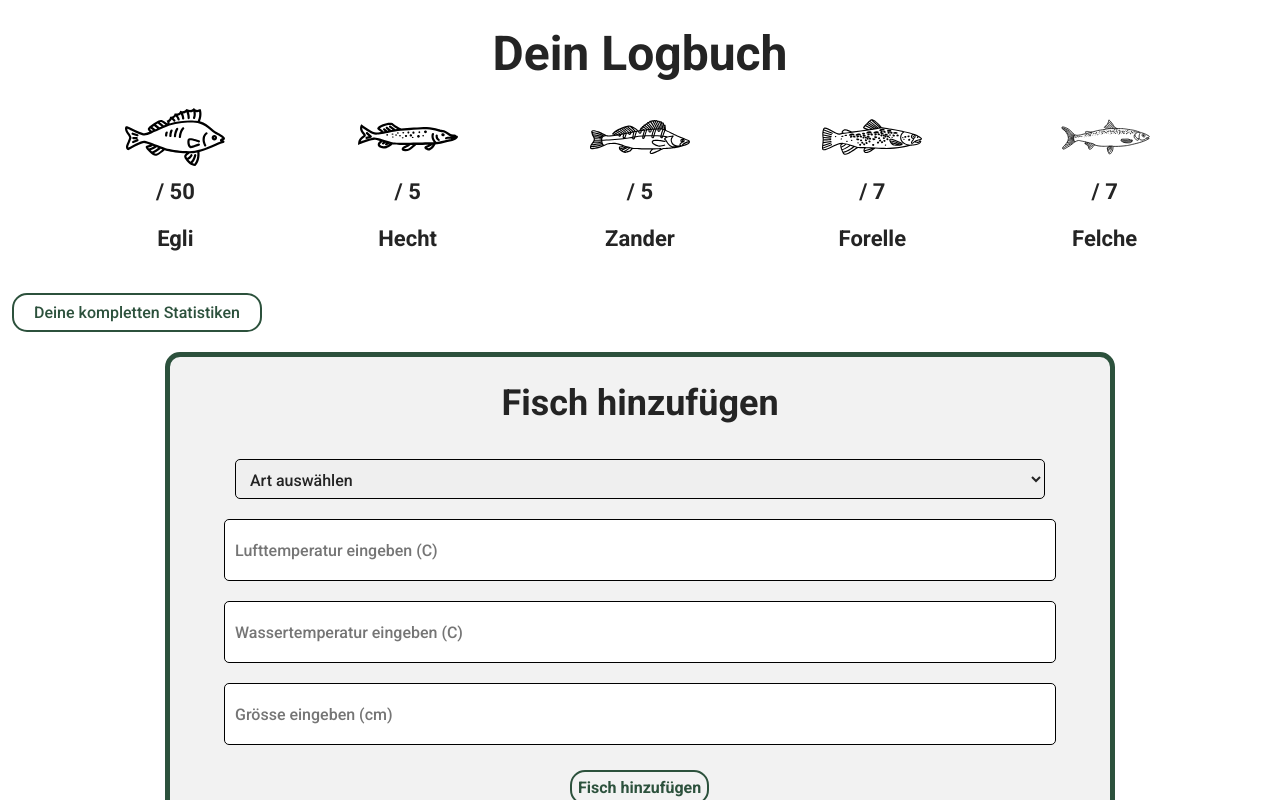
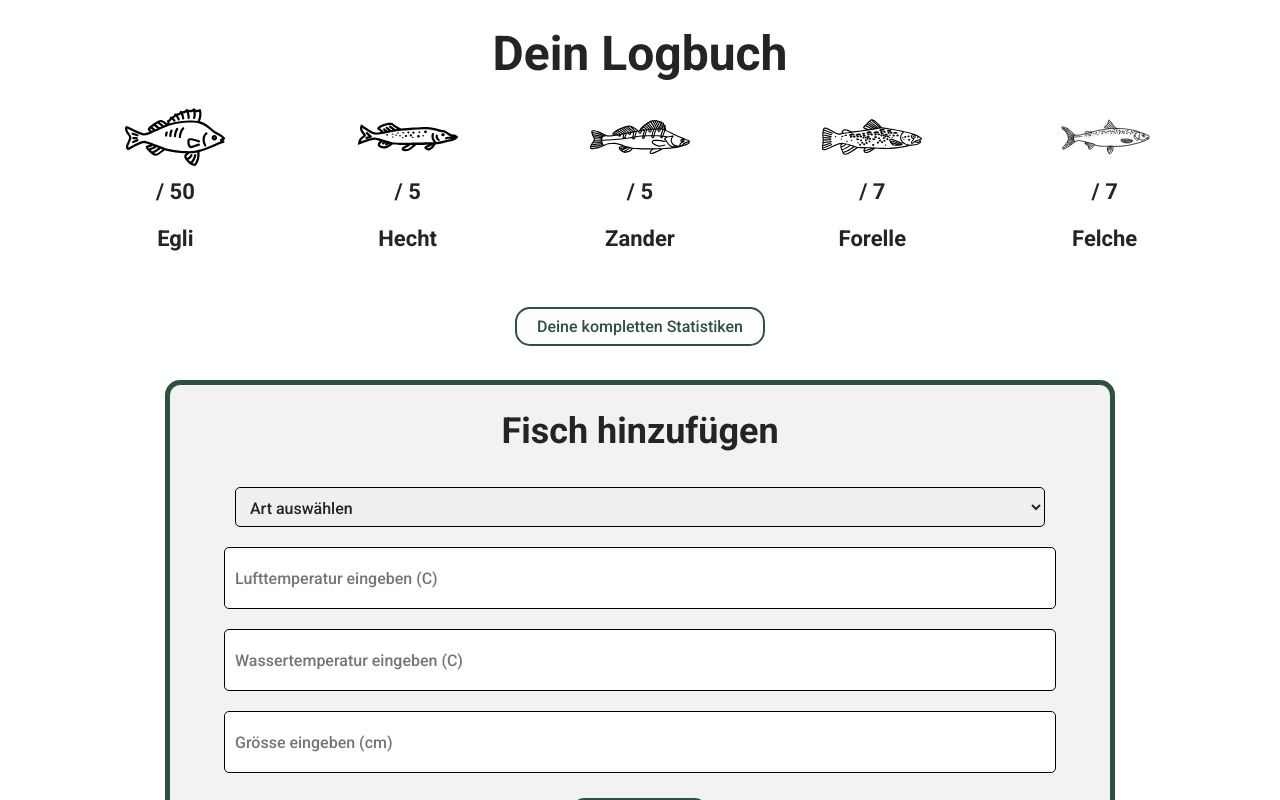
Before and after one commit to flaviodunlop/fischlogger, a Nuxt app: page /logger in a window 1280 px wide. Shown: the top 800 px of the page. Built offline with nearby package versions, Linux system fonts and the light colour scheme; no server answers.

Commit message:
fixed wrong placed css classes

```diff
--- a/assets/css/style.css
+++ b/assets/css/style.css
@@ -73,6 +73,62 @@ h2{
   transform: translateY(0);
 }
 
+.button_table_green {
+  background-color: transparent;
+  border: 2px solid var(--darkgreen);
+  border-radius: 15px;
+  color: var(--darkgreen);
+  padding: 8px 20px;
+  text-align: center;
+  text-decoration: none;
+  font-size: 16px;
+  margin: 4px 4px;
+  cursor: pointer;
+}
+
+.button_table_green:hover {
+  color: #fff;
+  background-color: var(--darkgreen);
+  box-shadow: rgba(0, 0, 0, 0.25) 0 8px 15px;
+  transform: translateY(-2px);
+}
+
+.button_table_green:active {
+  box-shadow: none;
+  transform: translateY(0);
+}
+
+.button_table_red {
+  background-color: transparent;
+  border: 2px solid var(--darkred);
+  border-radius: 15px;
+  color: var(--darkred);
+  padding: 8px 20px;
+  text-align: center;
+  text-decoration: none;
+  font-size: 16px;
+  margin: 4px 4px;
+  cursor: pointer;
+}
+
+.button_table_red:hover {
+  color: #fff;
+  background-color: var(--darkred);
+  box-shadow: rgba(0, 0, 0, 0.25) 0 8px 15px;
+  transform: translateY(-2px);
+}
+
+.button_table_red:active {
+  box-shadow: none;
+  transform: translateY(0);
+}
+
+.cross_link {
+  display: flex;
+  flex-wrap: wrap;
+  justify-content: center;
+}
+
 /* INPUT */
 .inputField {
   background-color: #fff;
--- a/pages/logger.vue
+++ b/pages/logger.vue
@@ -140,7 +140,7 @@
         </article>
 
       <!--LINK ZUM LOGGER-->
-      <div style="margin-top: 30px; margin-bottom: 30px;" class="stats">
+      <div style="margin-top: 30px; margin-bottom: 30px;" class="cross_link">
         <NuxtLink to="/stats" class="button_table_green">Deine kompletten Statistiken</NuxtLink>
       </div>
 
@@ -293,56 +293,6 @@
       background-color: white;
     }
 
-  .button_table_green {
-    background-color: transparent;
-    border: 2px solid var(--darkgreen);
-    border-radius: 15px;
-    color: var(--darkgreen);
-    padding: 8px 20px;
-    text-align: center;
-    text-decoration: none;
-    font-size: 16px;
-    margin: 4px 4px;
-    cursor: pointer;
-  }
-
-  .button_table_green:hover {
-    color: #fff;
-    background-color: var(--darkgreen);
-    box-shadow: rgba(0, 0, 0, 0.25) 0 8px 15px;
-    transform: translateY(-2px);
-  }
-
-  .button_table_green:active {
-    box-shadow: none;
-    transform: translateY(0);
-  }
-
-  .button_table_red {
-    background-color: transparent;
-    border: 2px solid var(--darkred);
-    border-radius: 15px;
-    color: var(--darkred);
-    padding: 8px 20px;
-    text-align: center;
-    text-decoration: none;
-    font-size: 16px;
-    margin: 4px 4px;
-    cursor: pointer;
-  }
-
-  .button_table_red:hover {
-    color: #fff;
-    background-color: var(--darkred);
-    box-shadow: rgba(0, 0, 0, 0.25) 0 8px 15px;
-    transform: translateY(-2px);
-  }
-
-  .button_table_red:active {
-    box-shadow: none;
-    transform: translateY(0);
-  }
-
   .table_input {
     height: inherit;
     text-align: center;
--- a/pages/stats.vue
+++ b/pages/stats.vue
@@ -112,7 +112,7 @@
           </div>
         </article>
         <!--LINK ZUM LOGGER-->
-        <div style="margin-top: 30px; margin-bottom: 30px;" class="stats">
+        <div style="margin-top: 30px; margin-bottom: 30px;" class="cross_link">
           <!-- NuxtLink für die Navigation zur anderen Seite -->
           <NuxtLink to="/logger" class="button_table_green">Neuen Fisch loggen</NuxtLink>
         </div>
@@ -147,4 +147,17 @@
   background-color: #f2f2f2;
   border-radius: 15px;
 }
+.fish_img {
+  width: 100px;
+  height: 60px;
+  padding-left: 15px;
+  padding-right: 15px;
+}
+
+.fish_text {
+  margin-top: 8px;
+  font-size: 22px;
+  font-weight: 700;
+}
+
 </style>
```
